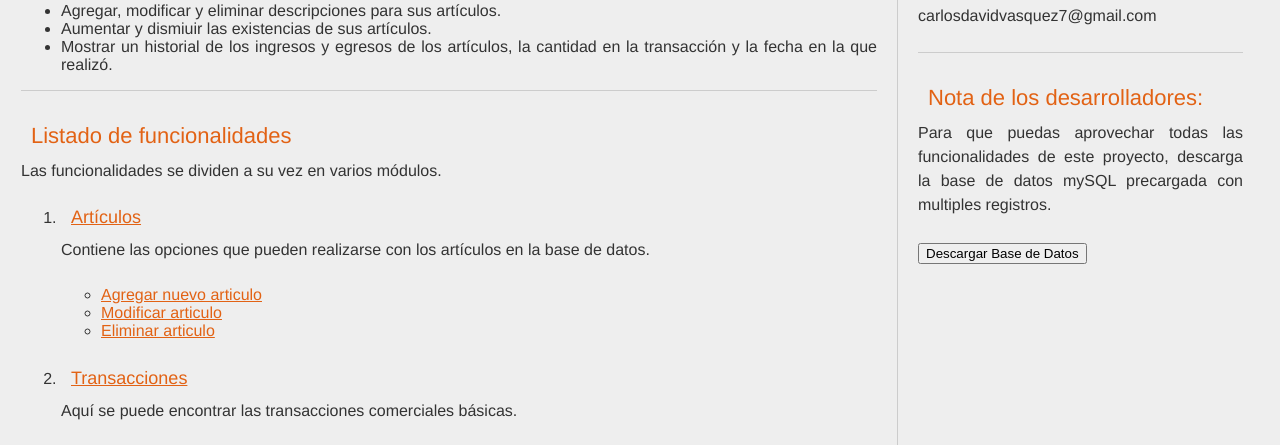
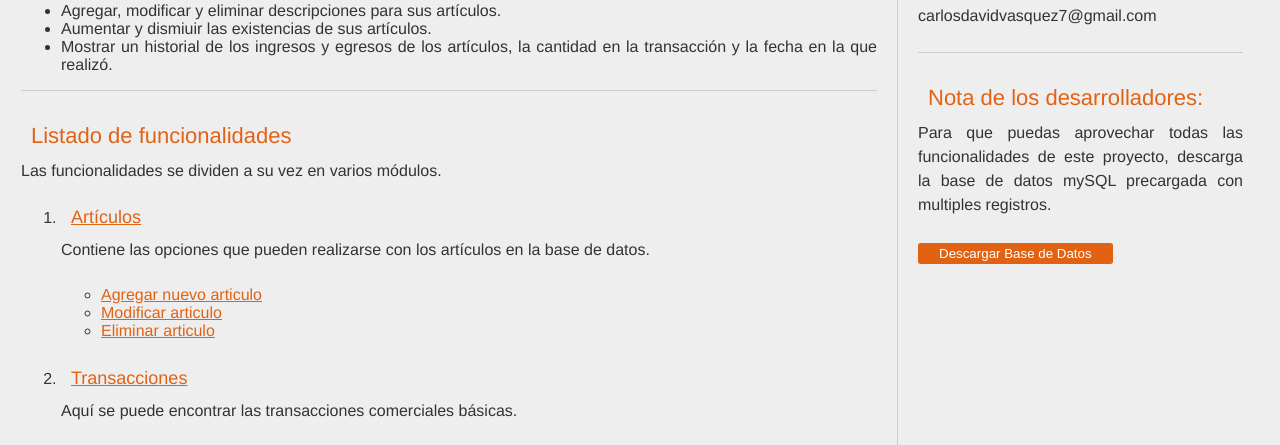
Before and after one commit to Kunai11/Inventario, a PHP site: page /index.php in a window 1280 px wide. Shown: the part 368-813 px from the top of the page. Run offline with PHP 8.4, Linux system fonts and the light colour scheme.

Commit message:
Nuevo Estilo

```diff
--- a/css/style.css
+++ b/css/style.css
@@ -161,6 +161,18 @@ div#izq input.btn {
 	border-radius: .2em;
 }
 
+div#der input.btn {
+	color: #fff ;
+	background-color: rgb(226, 98, 20);
+	border-color: #222;
+	/*display: inline-block;*/
+	padding: 2px 20px;
+	text-align: center;
+	vertical-align: middle;
+	border: 1px solid transparent;
+	border-radius: .2em;
+}
+
 div#izq input.btn-eliminar {
 	color: #fff ;
 	background-color: rgb(190, 20, 20);
@@ -255,6 +267,12 @@ div#izq input.btn:hover{
 	background-color: rgb(186, 80, 16);
 }
 
+div#der input.btn:hover{
+	color: #fff !important;
+	background-color: rgb(186, 80, 16);
+	cursor: pointer;
+}
+
 div#izq a{
 	color: rgb(226, 98, 20);
 }
```
